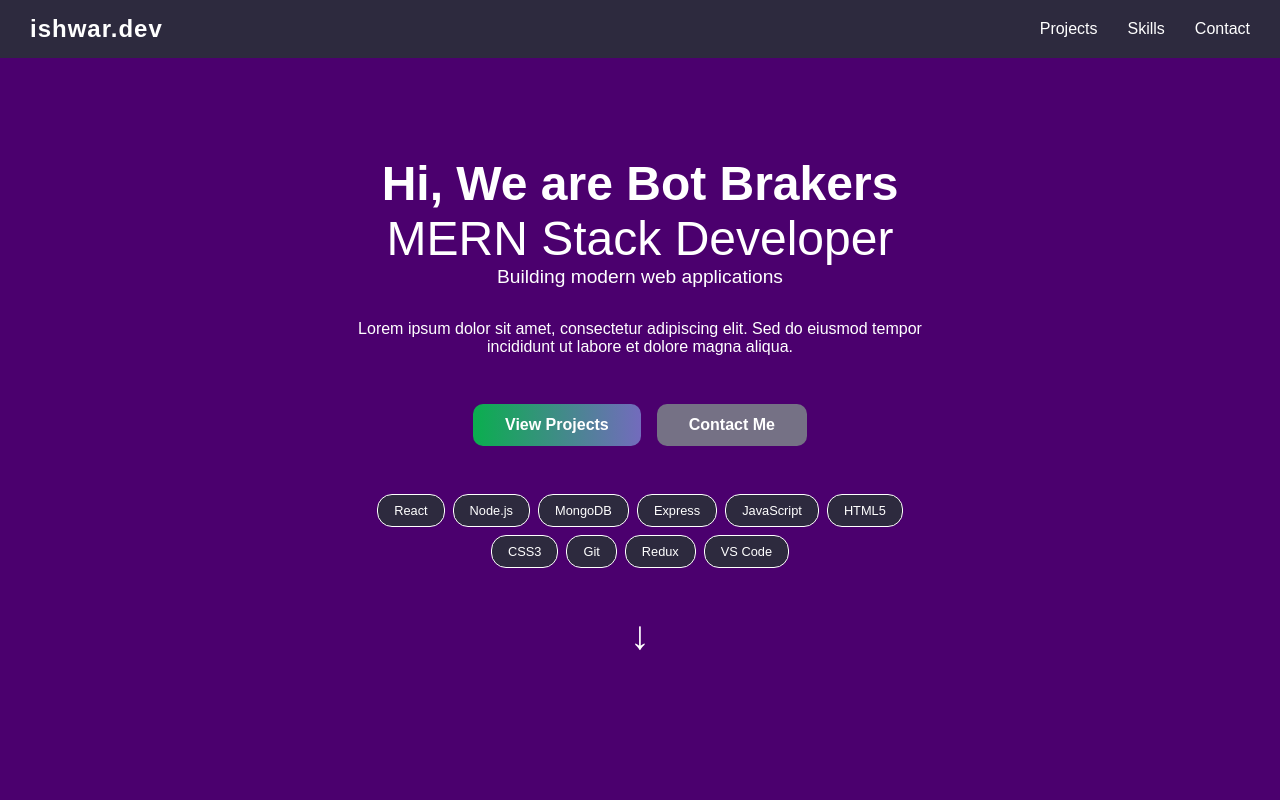
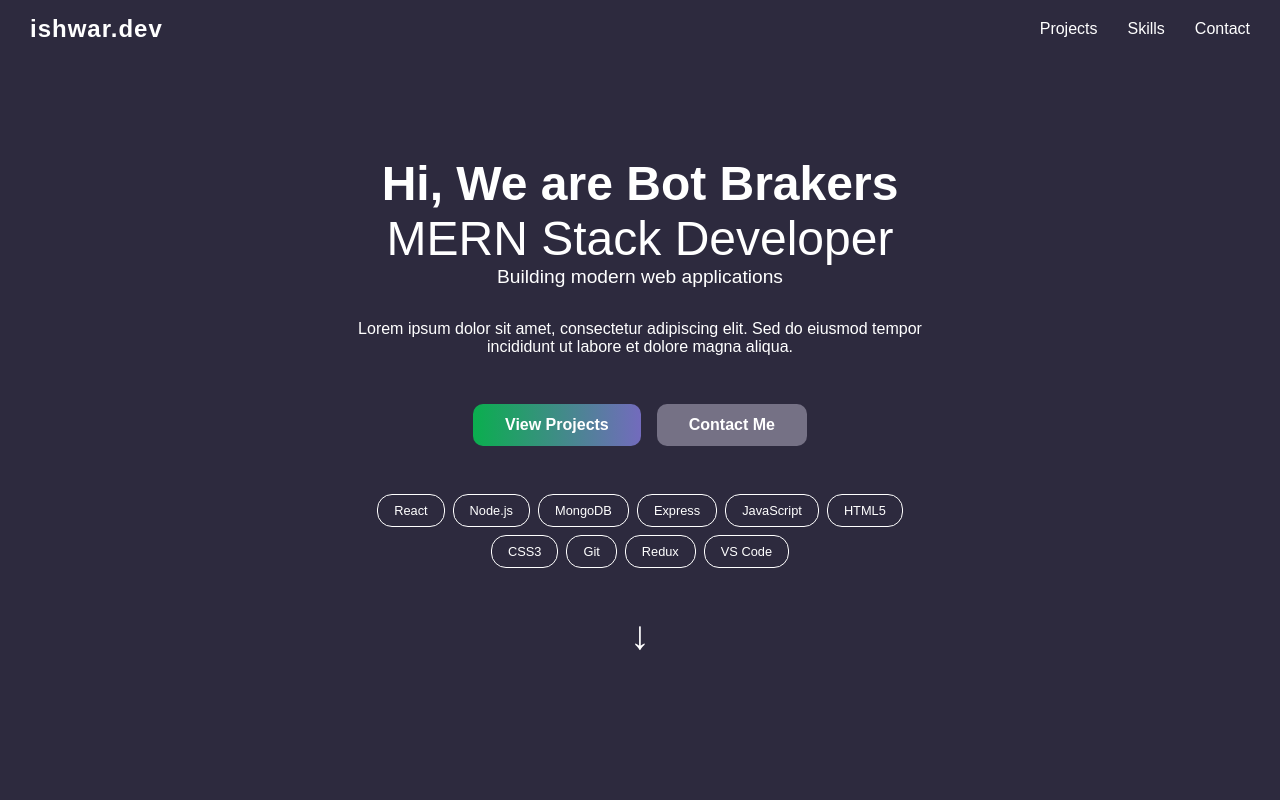
Before and after one commit to codingadventure0/web-wizard, a React (Vite) app: page / in a window 1280 px wide. Shown: the top 800 px of the page. Built offline with nearby package versions, Linux system fonts and the light colour scheme.

Commit message:
updating..

```diff
--- a/src/index.css
+++ b/src/index.css
@@ -1,6 +1,6 @@
 body {
     margin: 0;
     font-family: -apple-system, BlinkMacSystemFont, "Segoe UI", Roboto, "Helvetica Neue", Arial, sans-serif;
-    background: linear-gradient(135deg, #4B006E 60%, #3F51B5 100%);
+    background: linear-gradient(135deg, #2d2a3e 60%, #736bbd 100%);
     color: #fff;
 }
```
